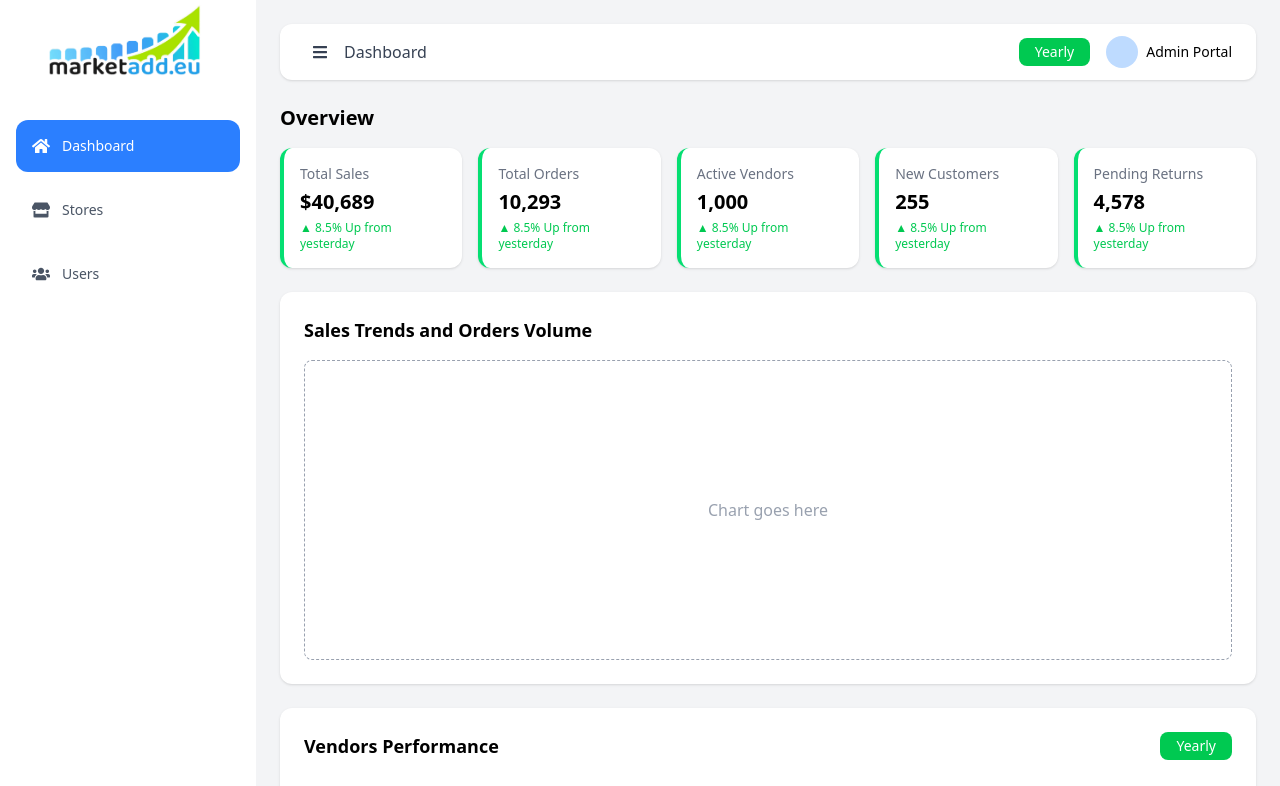
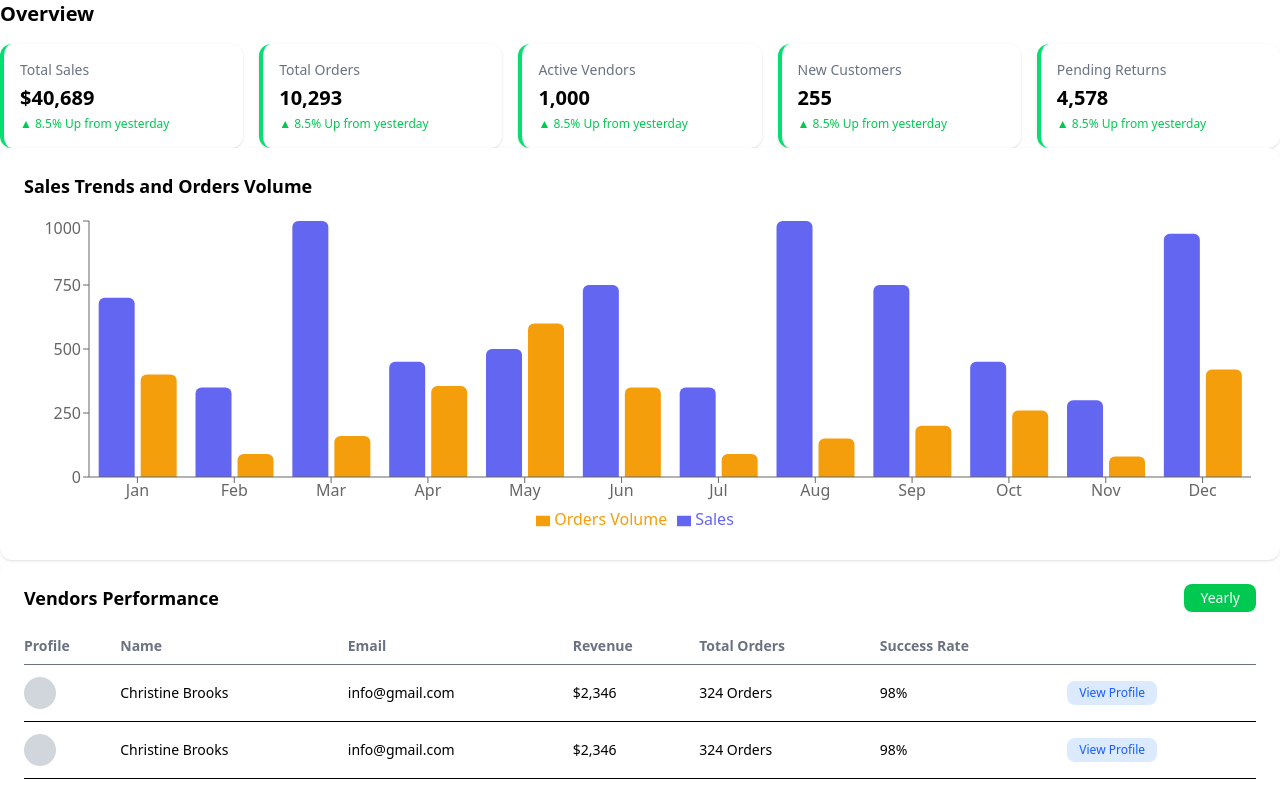
Before and after one commit to Fakhir-123826/madd-admin, a React (Vite) app: page /ddd in a window 1280 px wide. Shown: the top 786 px of the page. Built offline with nearby package versions, Linux system fonts and the light colour scheme.

Commit message:
include chart perfectly

```diff
--- a/package.json
+++ b/package.json
@@ -15,7 +15,8 @@
     "react-dom": "^19.2.0",
     "react-icons": "^5.5.0",
     "react-redux": "^9.2.0",
-    "react-router-dom": "^7.13.0"
+    "react-router-dom": "^7.13.0",
+    "recharts": "^3.7.0"
   },
   "devDependencies": {
     "@eslint/js": "^9.39.1",
--- /dev/null
+++ b/src/component/SalesOrdersChart.tsx
@@ -0,0 +1,82 @@
+import {
+  BarChart,
+  Bar,
+  XAxis,
+  YAxis,
+  Tooltip,
+  Legend,
+  ResponsiveContainer,
+} from "recharts";
+
+type ChartData = {
+  month: string;
+  sales: number;
+  orders: number;
+};
+
+const data: ChartData[] = [
+  { month: "Jan", sales: 700, orders: 400 },
+  { month: "Feb", sales: 350, orders: 90 },
+  { month: "Mar", sales: 1000, orders: 160 },
+  { month: "Apr", sales: 450, orders: 355 },
+  { month: "May", sales: 500, orders: 600 },
+  { month: "Jun", sales: 750, orders: 350 },
+  { month: "Jul", sales: 350, orders: 90 },
+  { month: "Aug", sales: 1000, orders: 150 },
+  { month: "Sep", sales: 750, orders: 200 },
+  { month: "Oct", sales: 450, orders: 260 },
+  { month: "Nov", sales: 300, orders: 80 },
+  { month: "Dec", sales: 950, orders: 420 },
+];
+
+const CustomTooltip = ({ active, payload, label }: any) => {
+  if (!active || !payload?.length) return null;
+
+  return (
+    <div className="rounded-lg bg-white p-3 shadow text-sm">
+      <p className="font-medium mb-1">{label}</p>
+      <p className="text-indigo-600">
+        ● Sales: ${payload[0].value}
+      </p>
+      <p className="text-amber-500">
+        ● Orders: {payload[1].value}
+      </p>
+    </div>
+  );
+};
+
+const SalesOrdersChart = () => {
+  return (
+    <div className="bg-white rounded-xl p-6 shadow-sm">
+      <h3 className="text-lg font-semibold mb-4">
+        Sales Trends and Orders Volume
+      </h3>
+
+      <div className="h-[320px]">
+        <ResponsiveContainer width="100%" height="100%">
+          <BarChart data={data} barGap={6}>
+            <XAxis dataKey="month" />
+            <YAxis />
+            <Tooltip content={<CustomTooltip />} />
+            <Legend />
+
+            <Bar
+              dataKey="sales"
+              name="Sales"
+              fill="#6366F1"
+              radius={[6, 6, 0, 0]}
+            />
+            <Bar
+              dataKey="orders"
+              name="Orders Volume"
+              fill="#F59E0B"
+              radius={[6, 6, 0, 0]}
+            />
+          </BarChart>
+        </ResponsiveContainer>
+      </div>
+    </div>
+  );
+};
+
+export default SalesOrdersChart;
--- a/src/screens/Dashboard.tsx
+++ b/src/screens/Dashboard.tsx
@@ -1,90 +1,15 @@
-import React from 'react'
+// import React from 'react'
 import { useState } from "react";
-import { FaBars, FaHome, FaStore, FaUsers } from "react-icons/fa";
-import logo from "../../public/madd-admin.png"
+import SalesOrdersChart from "../component/SalesOrdersChart";
+// import { FaBars, FaHome, FaStore, FaUsers } from "react-icons/fa";
+// import logo from "../../public/madd-admin.png"
 
 const Dashboard = () => {
     const [collapsed, setCollapsed] = useState(false);
 
     return (
-        <div>
-            <div className="min-h-screen flex bg-gray-100">
+        <>
 
-
-                <aside
-                    className={`${collapsed ? "w-20" : "w-64"
-                        } bg-white flex flex-col transition-all duration-300`}
-                >
-                    {/* LOGO */}
-                    <div className={`h-20 flex items-center justify-center ${collapsed ? "" : "mb-10"}`}>
-                        {collapsed ? (
-                            <img src={logo} className="w-8" />
-                        ) : (
-                            <img src={logo} className="w-40" />
-                        )}
-                    </div>
-
-                    {/* NAV */}
-                    <nav className="flex-1 px-4 space-y-3 text-sm">
-
-                        {/* DASHBOARD (ACTIVE)  */}
-                        <div
-                            className={`flex items-center ${collapsed ? "justify-center" : "gap-3 px-4"
-                                } py-4 rounded-xl bg-blue-500 text-white cursor-pointer`}
-                        >
-                            <FaHome className="text-lg" />
-                            {!collapsed && <span className="font-medium">Dashboard</span>}
-                        </div>
-
-                        {/* STORES */}
-                        <div
-                            className={`flex items-center ${collapsed ? "justify-center" : "gap-3 px-4"
-                                } py-4 rounded-xl text-gray-600 hover:bg-gray-100 cursor-pointer`}
-                        >
-                            <FaStore className="text-lg" />
-                            {!collapsed && <span>Stores</span>}
-                        </div>
-
-                        {/* USERS */}
-                        <div
-                            className={`flex items-center ${collapsed ? "justify-center" : "gap-3 px-4"
-                                } py-4 rounded-xl text-gray-600 hover:bg-gray-100 cursor-pointer`}
-                        >
-                            <FaUsers className="text-lg" />
-                            {!collapsed && <span>Users</span>}
-                        </div>
-
-                    </nav>
-                </aside>
-
-
-
-                {/* MAIN CONTENT */}
-                <main className="flex-1 p-6 space-y-6">
-
-                    {/* TOP BAR */}
-                    <div className="h-14 bg-white rounded-xl shadow-sm flex items-center justify-between px-6">
-                        <div className="flex items-center gap-2 text-gray-700">
-                            <button
-                                onClick={() => setCollapsed(!collapsed)}
-                                className="p-2 rounded-lg hover:bg-gray-100"
-                            >
-                                <FaBars />
-                            </button>
-                            <span className="font-medium">Dashboard</span>
-
-                        </div>
-
-                        <div className="flex items-center gap-4">
-                            <button className="px-4 py-1 rounded-lg bg-green-500 text-white text-sm">
-                                Yearly
-                            </button>
-                            <div className="flex items-center gap-2">
-                                <div className="h-8 w-8 rounded-full bg-blue-200" />
-                                <span className="text-sm">Admin Portal</span>
-                            </div>
-                        </div>
-                    </div>
 
             {/* OVERVIEW */}
             <div>
@@ -111,17 +36,29 @@ const Dashboard = () => {
             </div>
 
             {/* CHART SECTION */}
-                    <div className="bg-white rounded-xl p-6 shadow-sm">
+            {/* <div className="bg-white rounded-xl p-6 shadow-sm">
                         <h3 className="text-lg font-semibold mb-4">
                             Sales Trends and Orders Volume
                         </h3>
 
-                        {/* Chart placeholder */}
                         <div className="h-[300px] flex items-center justify-center border border-dashed rounded-lg text-gray-400">
-                            Chart goes here
+                            <SalesOrdersChart/>
+                        </div>
+                    </div> */}
+            {/* <div className="grid grid-cols-1 lg:grid-cols-3 gap-6">
+                <div className="lg:col-span-2">
+                    <SalesOrdersChart />
+                </div>
+
+
+            </div> */}
+
+
+            <div className="grid grid-cols-1 lg:grid-cols-3 gap-6">
+                <div className="col-span-full">
+                    <SalesOrdersChart />
                 </div>
             </div>
-
             {/* TABLE SECTION */}
             <div className="bg-white rounded-xl p-6 shadow-sm">
                 <div className="flex items-center justify-between mb-4">
@@ -165,11 +102,7 @@ const Dashboard = () => {
                     </tbody>
                 </table>
             </div>
-
-                </main>
-            </div>
-
-        </div>
+        </>
     )
 }
 
--- /dev/null
+++ b/src/shear/Layout.tsx
@@ -0,0 +1,99 @@
+import React from 'react'
+import { useState } from "react";
+import { FaBars, FaHome, FaStore, FaUsers } from "react-icons/fa";
+import logo from "../../public/madd-admin.png"
+import { Outlet } from 'react-router-dom';
+
+const Layout = () => {
+    const [collapsed, setCollapsed] = useState(false);
+
+    return (
+        <div>
+            <div className="min-h-screen flex bg-gray-100">
+
+                <aside
+                    className={`${collapsed ? "w-20" : "w-64"
+                        } bg-white flex flex-col transition-all duration-300`}
+                >
+                    {/* LOGO */}
+                    <div className={`h-20 flex items-center justify-center ${collapsed ? "" : "mb-10"}`}>
+                        {collapsed ? (
+                            <img src={logo} className="w-8" />
+                        ) : (
+                            <img src={logo} className="w-40" />
+                        )}
+                    </div>
+
+                    {/* NAV */}
+                    <nav className="flex-1 px-4 space-y-3 text-sm">
+
+                        {/* DASHBOARD (ACTIVE)  */}
+                        <div
+                            className={`flex items-center ${collapsed ? "justify-center" : "gap-3 px-4"
+                                } py-4 rounded-xl bg-blue-500 text-white cursor-pointer`}
+                        >
+                            <FaHome className="text-lg" />
+                            {!collapsed && <span className="font-medium">Dashboard</span>}
+                        </div>
+
+                        {/* STORES */}
+                        <div
+                            className={`flex items-center ${collapsed ? "justify-center" : "gap-3 px-4"
+                                } py-4 rounded-xl text-gray-600 hover:bg-gray-100 cursor-pointer`}
+                        >
+                            <FaStore className="text-lg" />
+                            {!collapsed && <span>Stores</span>}
+                        </div>
+
+                        {/* USERS */}
+                        <div
+                            className={`flex items-center ${collapsed ? "justify-center" : "gap-3 px-4"
+                                } py-4 rounded-xl text-gray-600 hover:bg-gray-100 cursor-pointer`}
+                        >
+                            <FaUsers className="text-lg" />
+                            {!collapsed && <span>Users</span>}
+                        </div>
+
+                    </nav>
+                </aside>
+
+
+
+                {/* MAIN CONTENT */}
+                <main className="flex-1 p-6 space-y-6">
+
+                    {/* TOP BAR */}
+                    <div className="h-14 bg-white rounded-xl shadow-sm flex items-center justify-between px-6">
+                        <div className="flex items-center gap-2 text-gray-700">
+                            <button
+                                onClick={() => setCollapsed(!collapsed)}
+                                className="p-2 rounded-lg hover:bg-gray-100"
+                            >
+                                <FaBars />
+                            </button>
+                            <span className="font-medium">Dashboard</span>
+
+                        </div>
+
+                        <div className="flex items-center gap-4">
+                            <button className="px-4 py-1 rounded-lg bg-green-500 text-white text-sm">
+                                Yearly
+                            </button>
+                            <div className="flex items-center gap-2">
+                                <div className="h-8 w-8 rounded-full bg-blue-200" />
+                                <span className="text-sm">Admin Portal</span>
+                            </div>
+                        </div>
+                    </div>
+
+                    <Outlet/>
+
+                </main>
+            </div>
+
+
+        </div>
+    )
+}
+
+export default Layout
```
Also changed, not shown: src/main.tsx (+13 -6 lines), 1 other file (tests, documents, lock files or other folders). Lines whose indentation alone changed are shown as unchanged.
